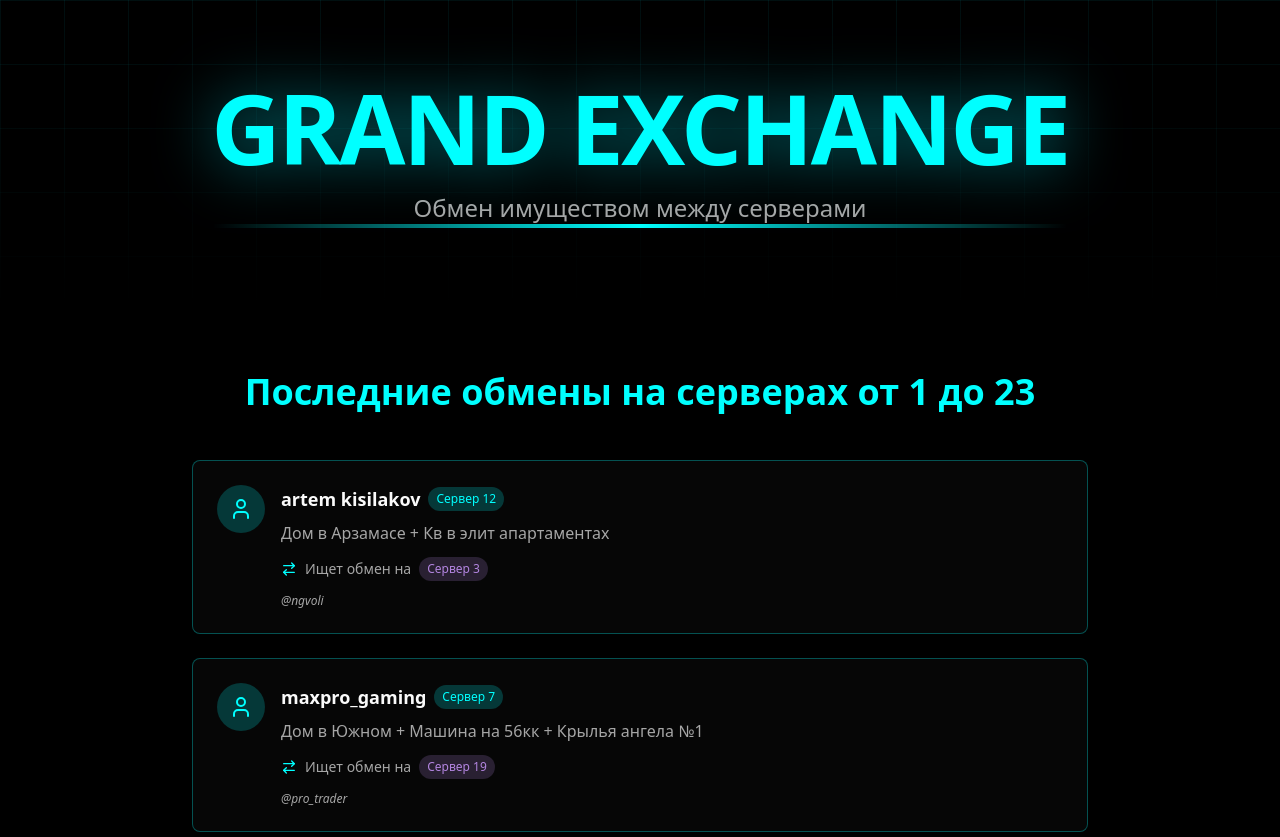
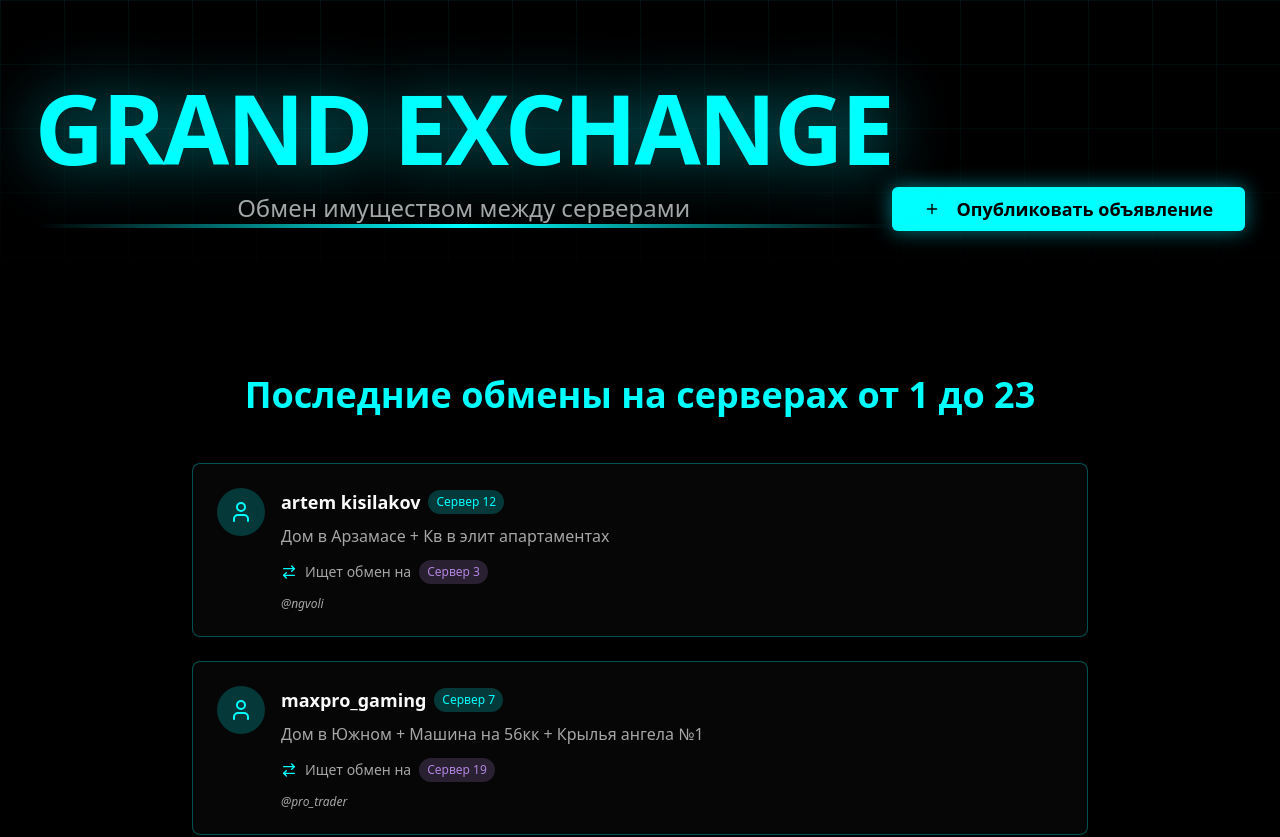
Before and after one commit to pr-poehali-dev/yura-site-kpi-sale-mobile, a React (Vite) app: page / in a window 1280 px wide. Shown: the top 837 px of the page. Built offline with nearby package versions, Linux system fonts and the light colour scheme.

Commit message:
Добавить базовую структуру проекта

```diff
--- a/src/pages/Index.tsx
+++ b/src/pages/Index.tsx
@@ -21,6 +21,10 @@ const Index = () => {
               <div className="h-1 bg-gradient-to-r from-transparent via-primary to-transparent" />
             </div>
 
+            <Button size="lg" className="bg-primary hover:bg-primary/90 text-black font-semibold text-lg px-8 shadow-[0_0_20px_rgba(0,240,255,0.5)] mt-6">
+              <Icon name="Plus" className="mr-2" size={20} />
+              Опубликовать объявление
+            </Button>
           </div>
         </div>
       </div>
```
